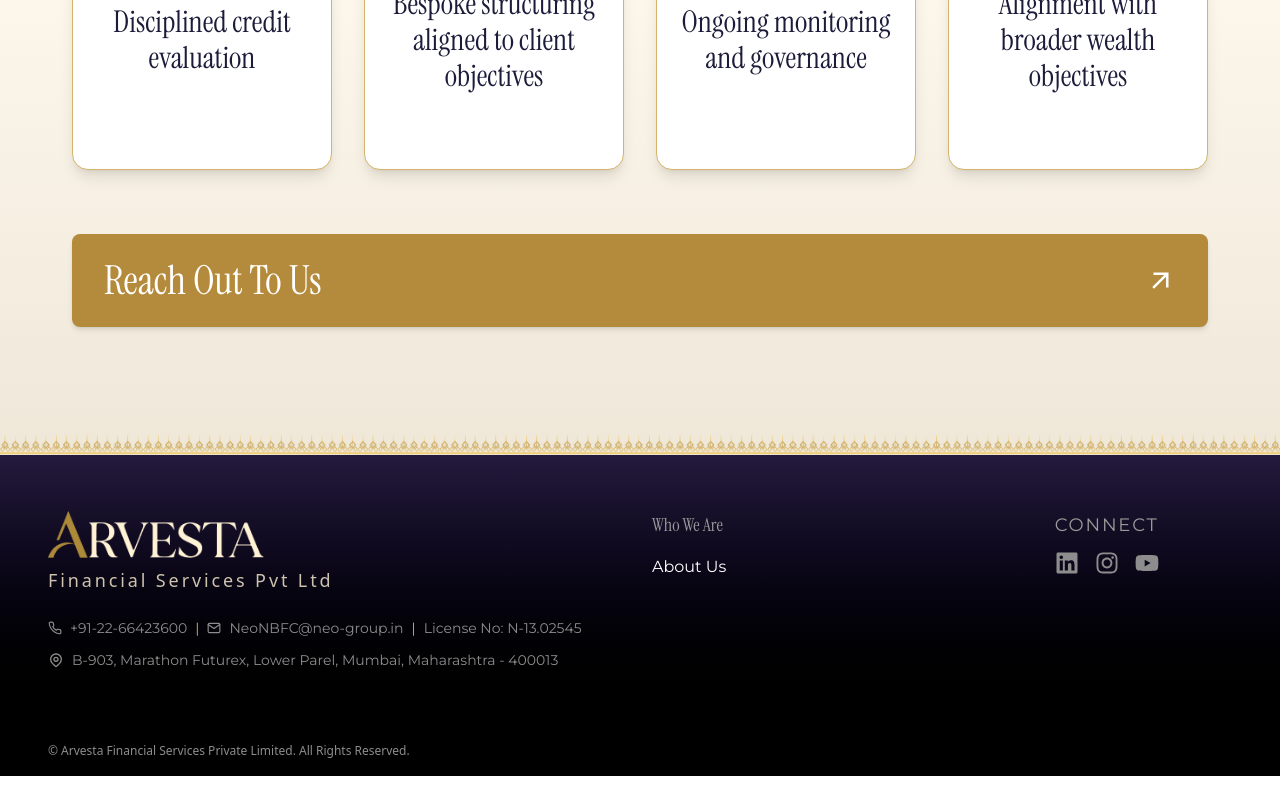
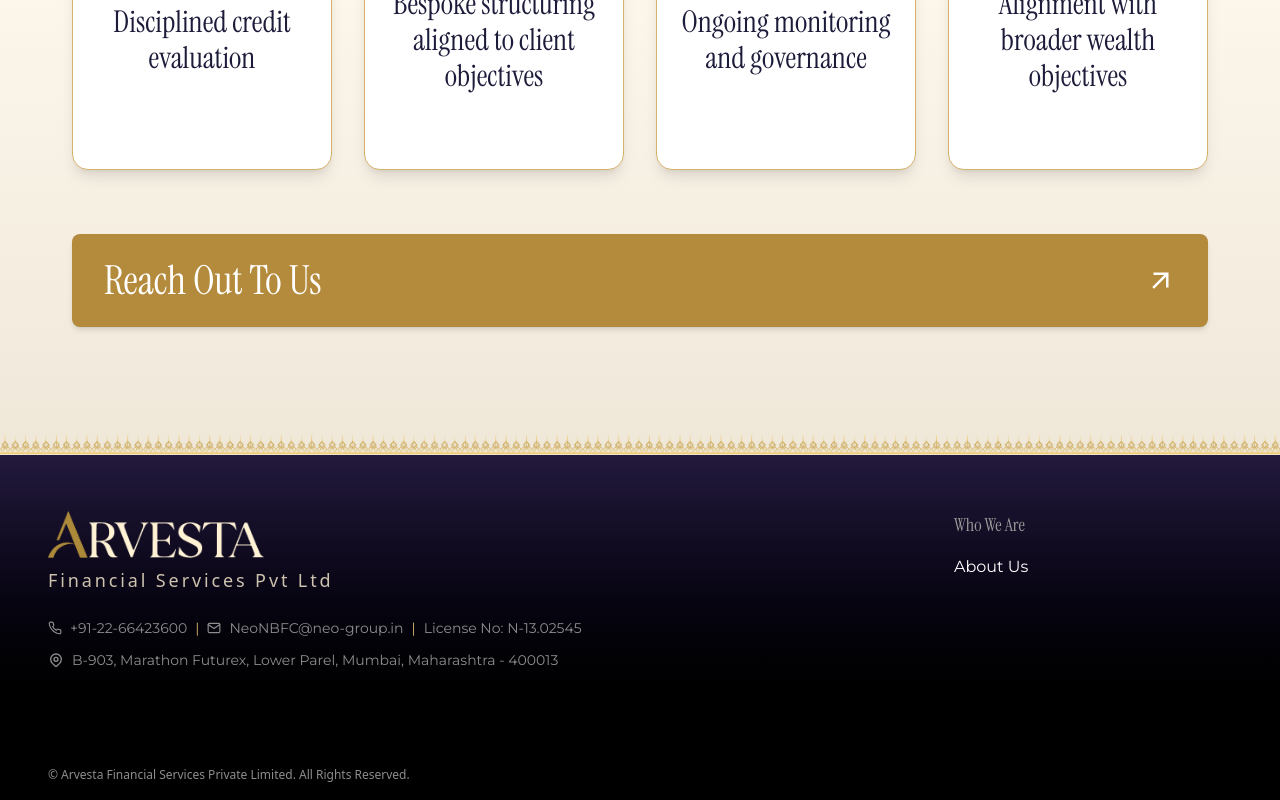
Before and after one commit to servyyai-alt/trc-neo-website, a React (Vite) app: page / in a window 1280 px wide. Shown: the part 3570-4370 px from the top of the page. Before the commit the page ends 4346 px from the top, so only its background shows below. Built offline with nearby package versions, Linux system fonts and the light colour scheme.

Commit message:
changes completed

```diff
--- a/src/Section/LandingPage/HeroSection.jsx
+++ b/src/Section/LandingPage/HeroSection.jsx
@@ -44,7 +44,7 @@ const HeroSection = () => {
                   max-w-5xl
                   font-montserrat
                   font-normal
-                  text-[18px] sm:text-[22px] md:text-[26px] lg:text-[30px]
+                  text-[18px] sm:text-[22px] md:text-[30px] lg:text-[30px]
                   leading-[1.3]
                   tracking-normal
                   text-white
--- a/src/components/Footer.jsx
+++ b/src/components/Footer.jsx
@@ -11,7 +11,7 @@ const Footer = () => {
 
       {/* ===== TOP FOOTER ===== */}
       <div className="bg-gradient-to-b from-[#231A3D] to-black">
-        <div className="max-w-7xl mx-auto px-12 py-14 grid grid-cols-1 md:grid-cols-6 gap-6">
+        <div className="max-w-7xl mx-auto px-12 py-14 grid grid-cols-1 md:grid-cols-4 gap-6">
 
           {/* ===== LEFT BRAND ===== */}
           <div className="md:col-span-3">
@@ -54,9 +54,9 @@ const Footer = () => {
           </div>
 
           {/* ===== WHO WE ARE + PRODUCTS ===== */}
-          <div>
-            <p className="text-[#9a9a9a] text-lg mb-4 font-instrument ">Who We Are</p>
-            <p className="text-white mb-8 font-montserrat">About Us</p>
+          <div >
+            <p className="text-[#9a9a9a] text-lg mb-4 font-instrument">Who We Are</p>
+            <p className="text-white mb-8 font-montserrat ">About Us</p>
 
             {/* <p className="text-[#9a9a9a] text-lg mb-4 font-instrument">Products</p> */}
             {/* <p className="text-white mb-2 font-montserrat">Lorem Ipsum</p>
@@ -80,7 +80,7 @@ const Footer = () => {
             <p className="text-white mb-2 font-montserrat">Lorem Ipsum</p>
             <p className="text-white mb-6 font-montserrat">Lorem Ipsum</p> */}
 
-            <p className="text-lg tracking-widest text-[#9a9a9a] mb-3 font-montserrat">
+            {/* <p className="text-lg tracking-widest text-[#9a9a9a] mb-3 font-montserrat">
               CONNECT
             </p>
 
@@ -88,7 +88,7 @@ const Footer = () => {
               <FaLinkedin />
               <FaInstagram />
               <FaYoutube />
-            </div>
+            </div> */}
           </div>
 
         </div>
```
